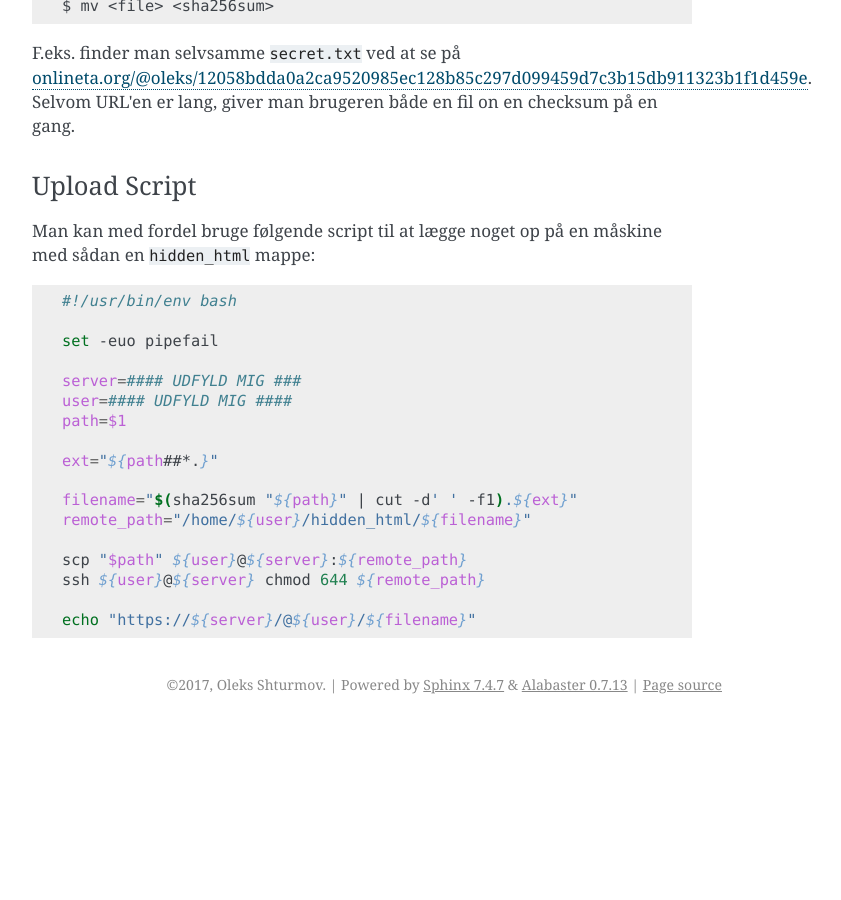
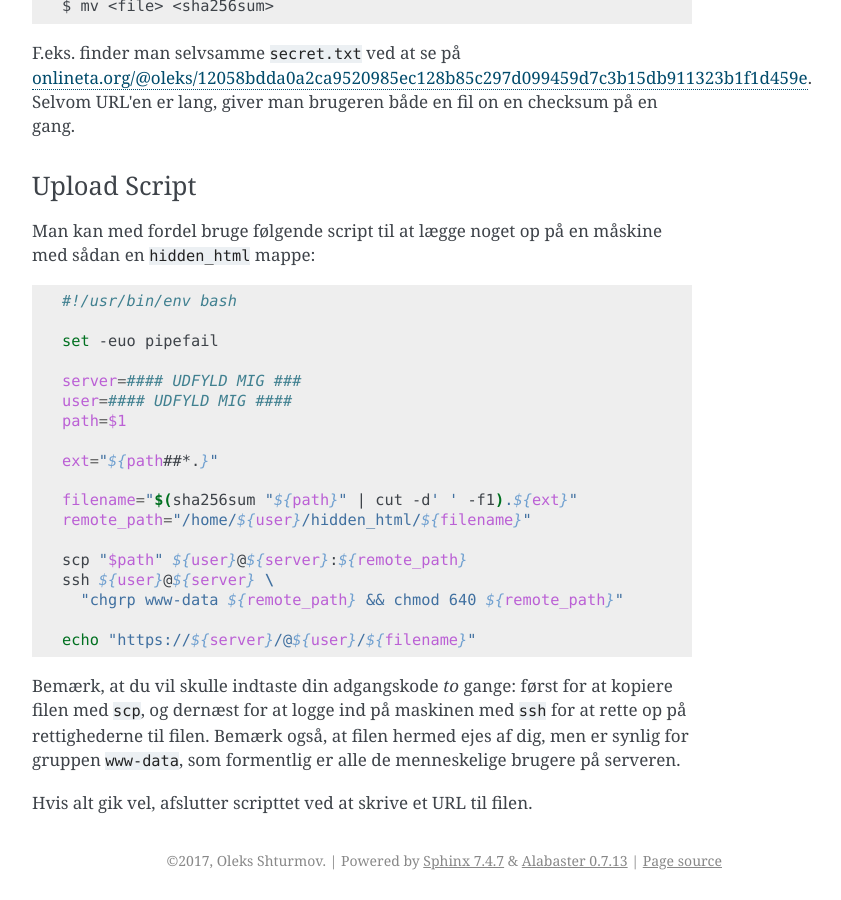
Before and after one commit to DIKUNIX/docs, a Sphinx documentation site: the page built from docs/kursusmaskine.rst, in a window 1280 px wide and 900 px high, scrolled down 1161 px. Shown: the whole window, without its empty margins (388-1229 px from the left). Built offline with Sphinx 7.4.7, drawn with Linux system fonts in a browser that asks for light colours; before the commit the page ends 1885 px from its top, so only the background shows below that.

Commit message:
Lidt oprydning i rettighederne og mere dokumentation

```diff
--- a/docs/kursusmaskine.rst
+++ b/docs/kursusmaskine.rst
@@ -87,6 +87,15 @@ med sådan en ``hidden_html`` mappe:
     remote_path="/home/${user}/hidden_html/${filename}"
 
     scp "$path" ${user}@${server}:${remote_path}
-    ssh ${user}@${server} chmod 644 ${remote_path}
+    ssh ${user}@${server} \
+      "chgrp www-data ${remote_path} && chmod 640 ${remote_path}"
 
     echo "https://${server}/@${user}/${filename}"
+
+Bemærk, at du vil skulle indtaste din adgangskode *to* gange: først for at
+kopiere filen med ``scp``, og dernæst for at logge ind på maskinen med ``ssh``
+for at rette op på rettighederne til filen. Bemærk også, at filen hermed ejes
+af dig, men er synlig for gruppen ``www-data``, som formentlig er alle de
+menneskelige brugere på serveren.
+
+Hvis alt gik vel, afslutter scripttet ved at skrive et URL til filen.
```
